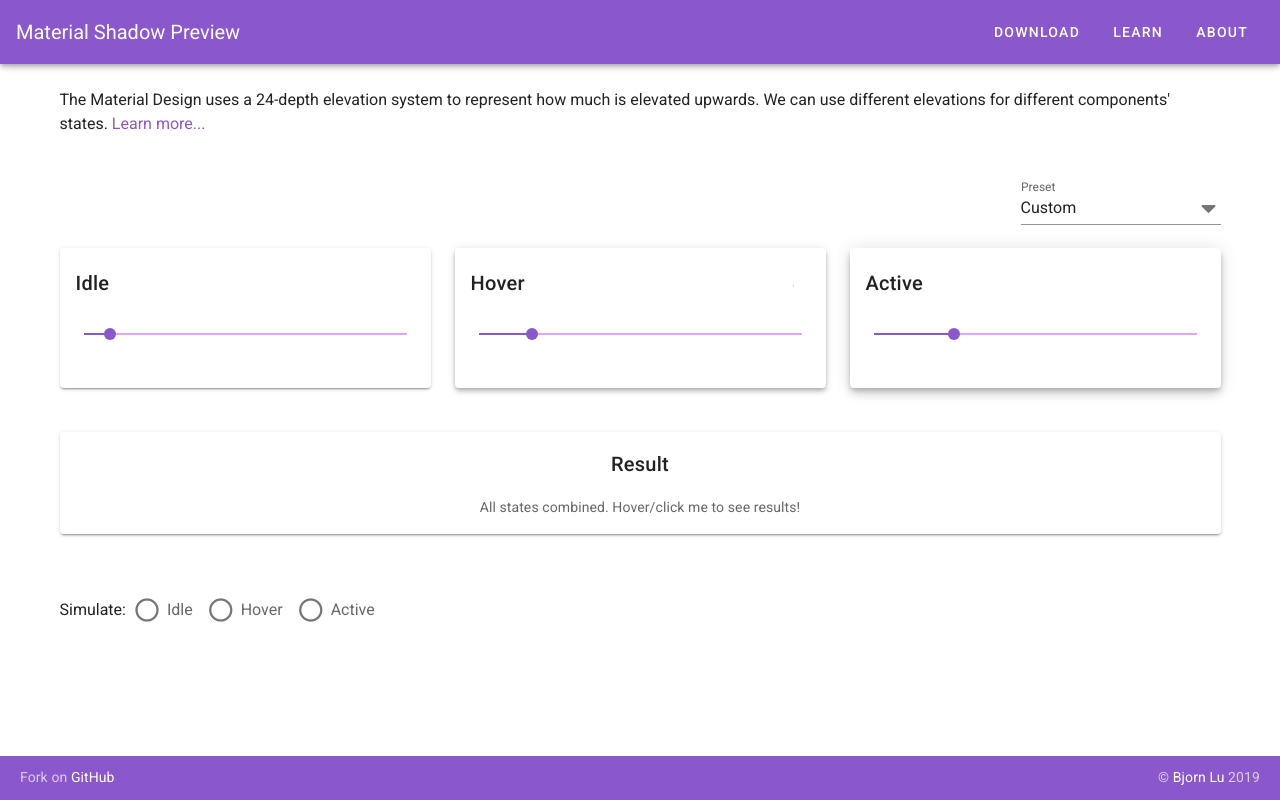
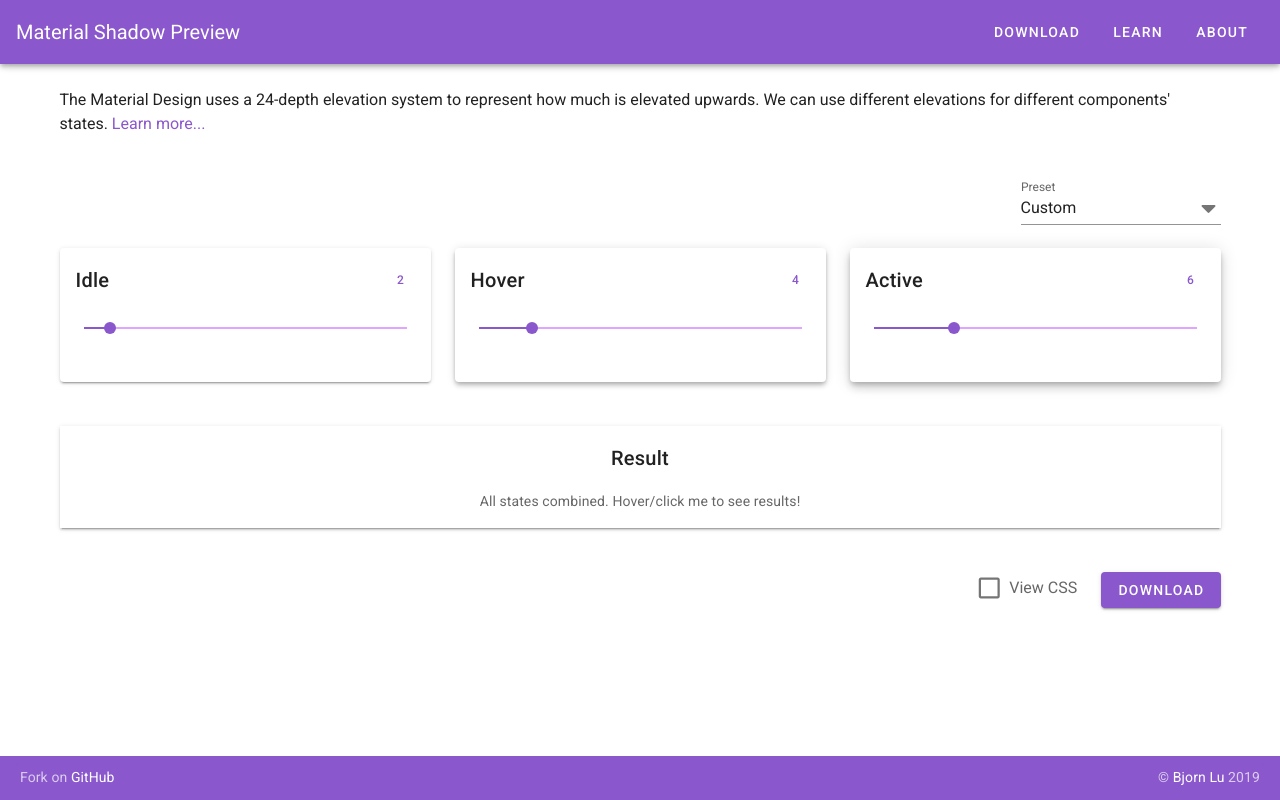
Before and after one commit to bluwy/material-shadow-preview, a Vue app: page / in a window 1280 px wide. Built offline with nearby package versions, Linux system fonts and the light colour scheme.

Commit message:
Update home

```diff
--- /dev/null
+++ b/src/components/HomeSelect.vue
@@ -0,0 +1,31 @@
+<template>
+  <v-menu max-height="300">
+    <template v-slot:activator="{ on }">
+      <v-btn text icon small color="primary" v-on="on">
+        {{ value }}
+      </v-btn>
+    </template>
+    <v-list dense>
+      <v-list-item
+        v-for="(item, i) in items"
+        :key="i"
+        :class="{ 'v-list-item--active': item === value }"
+        color="primary"
+        @click="$emit('input', item)"
+      >
+        <v-list-item-title >{{ item }}</v-list-item-title>
+      </v-list-item>
+    </v-list>
+  </v-menu>
+</template>
+
+<script>
+export default {
+  name: 'HomeSelect',
+  props: ['value', 'items']
+}
+</script>
+
+<style>
+
+</style>
--- a/src/views/Home.vue
+++ b/src/views/Home.vue
@@ -29,19 +29,7 @@
               <v-card-title primary-title>
                 <span>Idle</span>
                 <v-spacer></v-spacer>
-                <v-flex xs1 pa-0>
-                  <v-select
-                    :items="elevationRange"
-                    v-model="idleElevation"
-                    hide-details
-                    solo
-                    flat
-                    dense
-                    reverse
-                    append-icon=""
-                    class="pa-0"
-                  ></v-select>
-                </v-flex>
+                <HomeSelect v-model="idleElevation" :items="elevationRange"></HomeSelect>
               </v-card-title>
               <v-card-text>
                 <v-slider
@@ -58,19 +46,7 @@
               <v-card-title primary-title>
                 <span>Hover</span>
                 <v-spacer></v-spacer>
-                <v-flex xs1 pa-0>
-                  <v-select
-                    :items="elevationRange"
-                    v-model="hoverElevation"
-                    hide-details
-                    solo
-                    flat
-                    dense
-                    reverse
-                    append-icon=""
-                    class="pa-0"
-                  ></v-select>
-                </v-flex>
+                <HomeSelect v-model="hoverElevation" :items="elevationRange"></HomeSelect>
               </v-card-title>
               <v-card-text>
                 <v-slider
@@ -87,19 +63,7 @@
               <v-card-title primary-title>
                 <span>Active</span>
                 <v-spacer></v-spacer>
-                <v-flex xs1 pa-0>
-                  <v-select
-                    :items="elevationRange"
-                    v-model="activeElevation"
-                    hide-details
-                    solo
-                    flat
-                    dense
-                    reverse
-                    append-icon=""
-                    class="pa-0"
-                  ></v-select>
-                </v-flex>
+                <HomeSelect v-model="activeElevation" :items="elevationRange"></HomeSelect>
               </v-card-title>
               <v-card-text>
                 <v-slider
@@ -114,24 +78,45 @@
         </v-layout>
       </v-flex>
       <v-flex my-5 text-center>
-        <v-card class="box-result" :class="{ 'idle': simulateIdle, 'hover': simulateHover, 'active': simulateActive }">
+        <button class="box-result" :class="{ 'idle': simulateIdle, 'hover': simulateHover, 'active': simulateActive }">
+          <v-card elevation="0">
             <v-card-title primary-title class="justify-center">
               Result
             </v-card-title>
             <v-card-text>
-            All states combined. Hover/click me to see results!
-          </v-card-text>
-        </v-card>
-      </v-flex>
-      <v-flex class="touchscreen">
+              All states combined.
+              <span v-if="isTouchscreen">
+                Simulate state with the radios below:
+              </span>
+              <span v-else>
+                Hover/click me to see results!
+              </span>
+              <v-layout v-if="isTouchscreen" justify-center>
+                <v-flex shrink>
                   <v-radio-group v-model="simulateValue" row>
-          <template v-slot:prepend>
-            <span class="mt-1">Simulate: </span>
-          </template>
                     <v-radio label="Idle" value="idle"></v-radio>
                     <v-radio label="Hover" value="hover"></v-radio>
                     <v-radio label="Active" value="active"></v-radio>
                   </v-radio-group>
+                </v-flex>
+              </v-layout>
+            </v-card-text>
+          </v-card>
+        </button>
+      </v-flex>
+      <v-flex>
+        <v-layout row wrap>
+          <v-spacer></v-spacer>
+          <v-flex shrink>
+            <v-checkbox v-model="viewResultCss" label="View CSS"  hide-details class="ma-0"></v-checkbox>
+          </v-flex>
+          <v-flex shrink>
+            <v-btn color="primary">Download</v-btn>
+          </v-flex>
+        </v-layout>
+        <div v-show="viewResultCss">
+          Code
+        </div>
       </v-flex>
     </v-layout>
   </v-container>
@@ -139,6 +124,7 @@
 
 <script>
 import { mapState, mapGetters } from 'vuex'
+import HomeSelect from '@/components/HomeSelect.vue'
 
 export default {
   name: 'Home',
@@ -150,7 +136,9 @@ export default {
       idleElevation: 0,
       hoverElevation: 0,
       activeElevation: 0,
-      simulateValue: ''
+      simulateValue: '',
+      isTouchscreen: false,
+      viewResultCss: false
     }
   },
   computed: {
@@ -216,6 +204,14 @@ export default {
     Object.keys(this.presets).forEach((val) => {
       this.presetItems.push({ text: this.capitalize(val), value: val })
     })
+
+    this.isTouchscreen = window.matchMedia('(pointer: coarse)').matches
+    if (this.isTouchscreen) {
+      this.simulateValue = 'idle'
+    }
+  },
+  components: {
+    HomeSelect
   }
 }
 </script>
@@ -229,11 +225,14 @@ export default {
 
 .box-result {
   box-shadow: var(--box-idle-shadow);
+  width: 100%;
+  transition: box-shadow .2s cubic-bezier(.4, 0, .2, 1);
 }
-.box-result:hover {
+.box-result:hover, .box-result:focus {
   box-shadow: var(--box-hover-shadow);
+  outline: none;
 }
-.box-result:focus, .box-result:active {
+.box-result:active {
   box-shadow: var(--box-active-shadow);
 }
 .box-result.idle {
@@ -245,12 +244,4 @@ export default {
 .box-result.active {
   box-shadow: var(--box-active-shadow);
 }
-
-/* Is accurate pointer (e.g. mouse) */
-@media (pointer: fine) {
-  .touchscreen {
-    display: none;
-    visibility: hidden;
-  }
-}
 </style>
```
Lines whose indentation alone changed are shown as unchanged.
